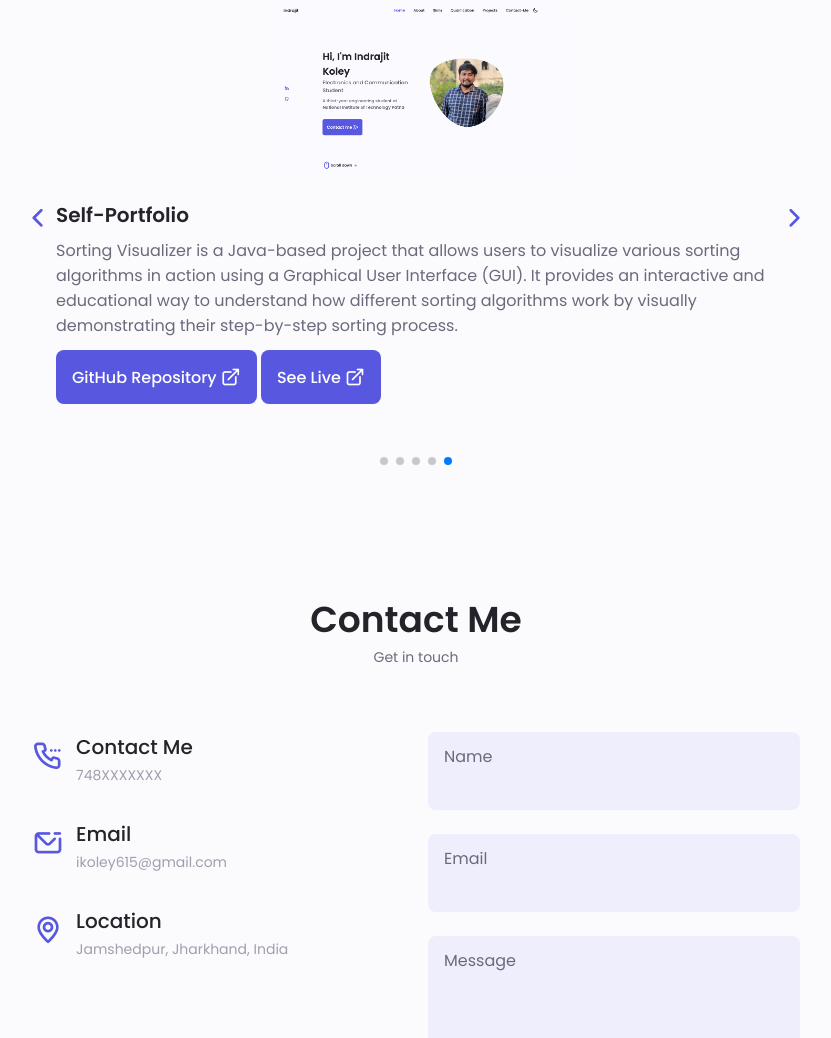
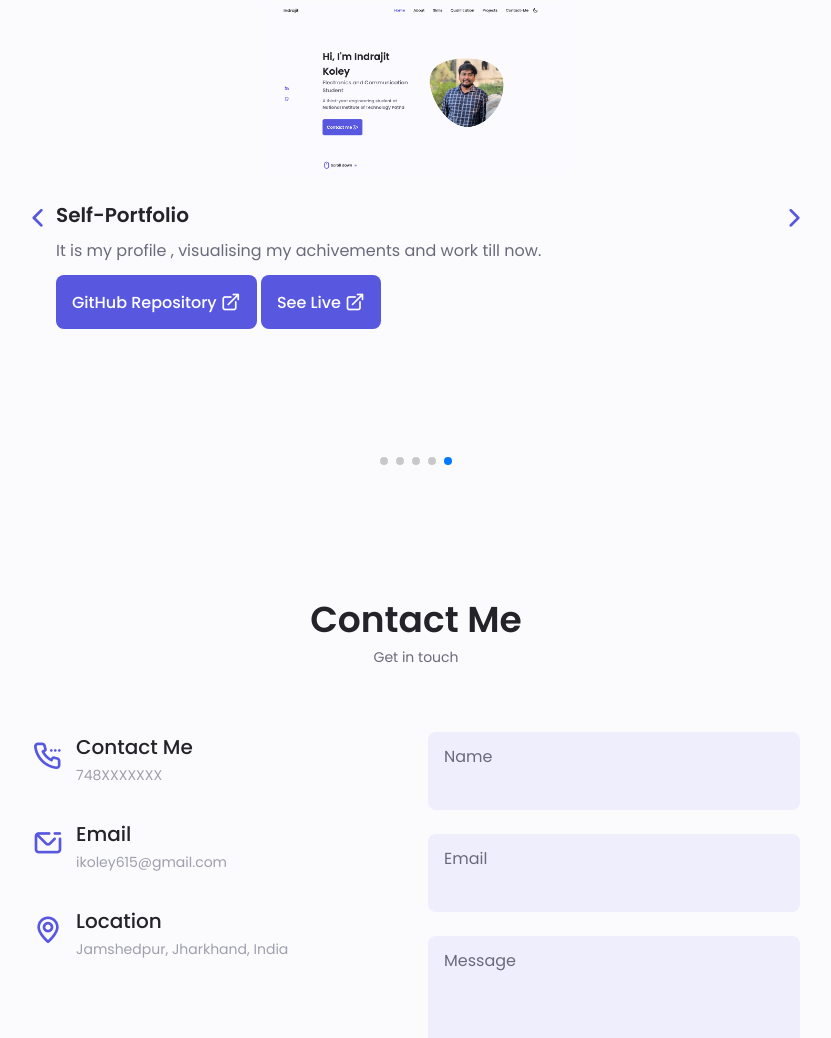
Before and after one commit to koleyindrajit/portfolio, a plain HTML site: page index.html in a window 1280 px wide. Shown: the part 3165-4203 px from the top of the page, without its empty margins (224-1055 px from the left). Drawn offline with nearby package versions, Linux system fonts and the light colour scheme.

Commit message:
Update index.html

```diff
--- a/index.html
+++ b/index.html
@@ -681,12 +681,7 @@ company and pitch the business plan accordingly.
               <div class="portfolio__data">
                 <h3 class="portfolio__title">Self-Portfolio</h3>
                 <p class="portfolio__description">
-                  Sorting Visualizer is a Java-based project that allows users
-                  to visualize various sorting algorithms in action using a
-                  Graphical User Interface (GUI). It provides an interactive and
-                  educational way to understand how different sorting algorithms
-                  work by visually demonstrating their step-by-step sorting
-                  process.
+                  It is my profile , visualising my achivements and work till now.
                 </p>
                 <a
                   href="https://github.com/koleyindrajit/portfolio.git"
```
